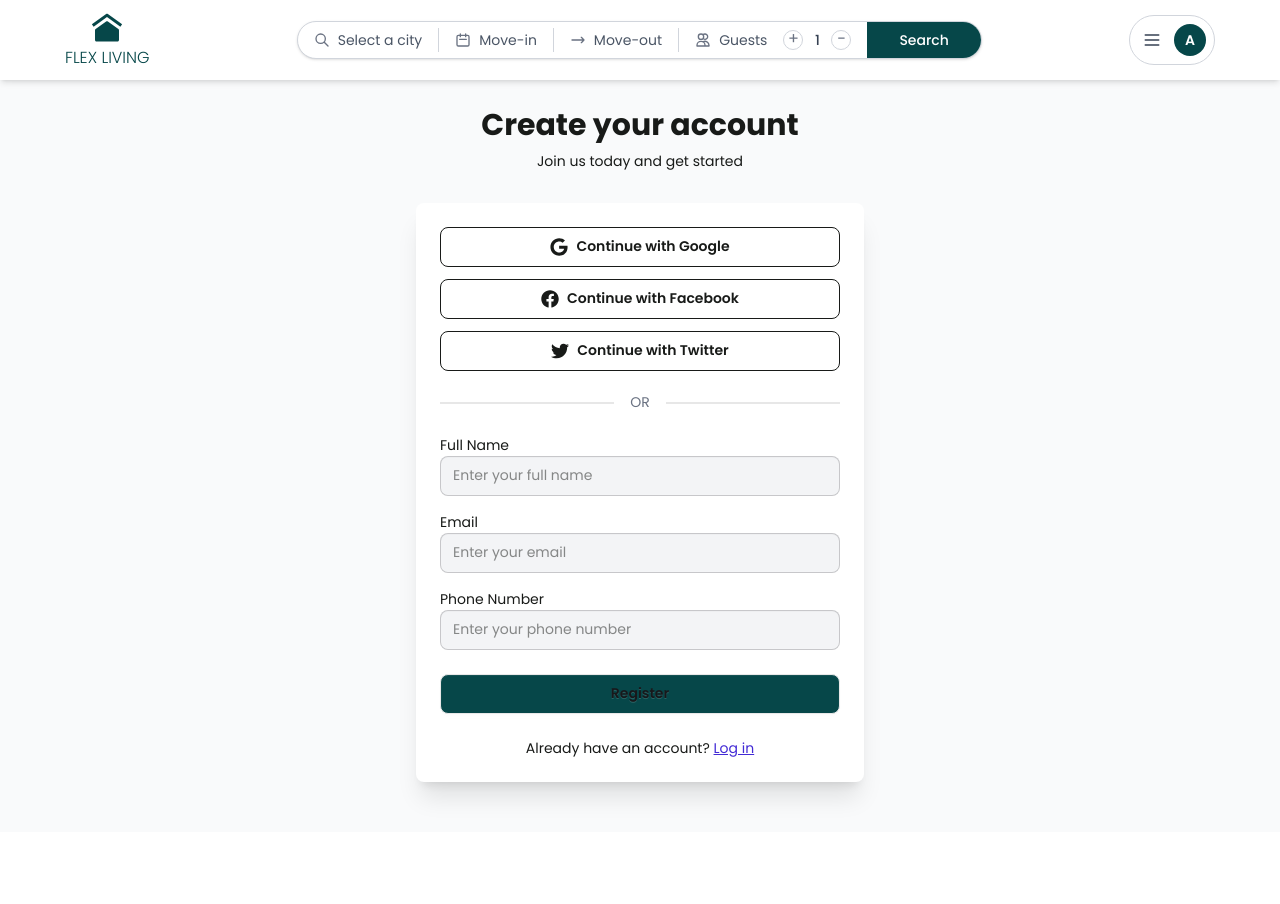
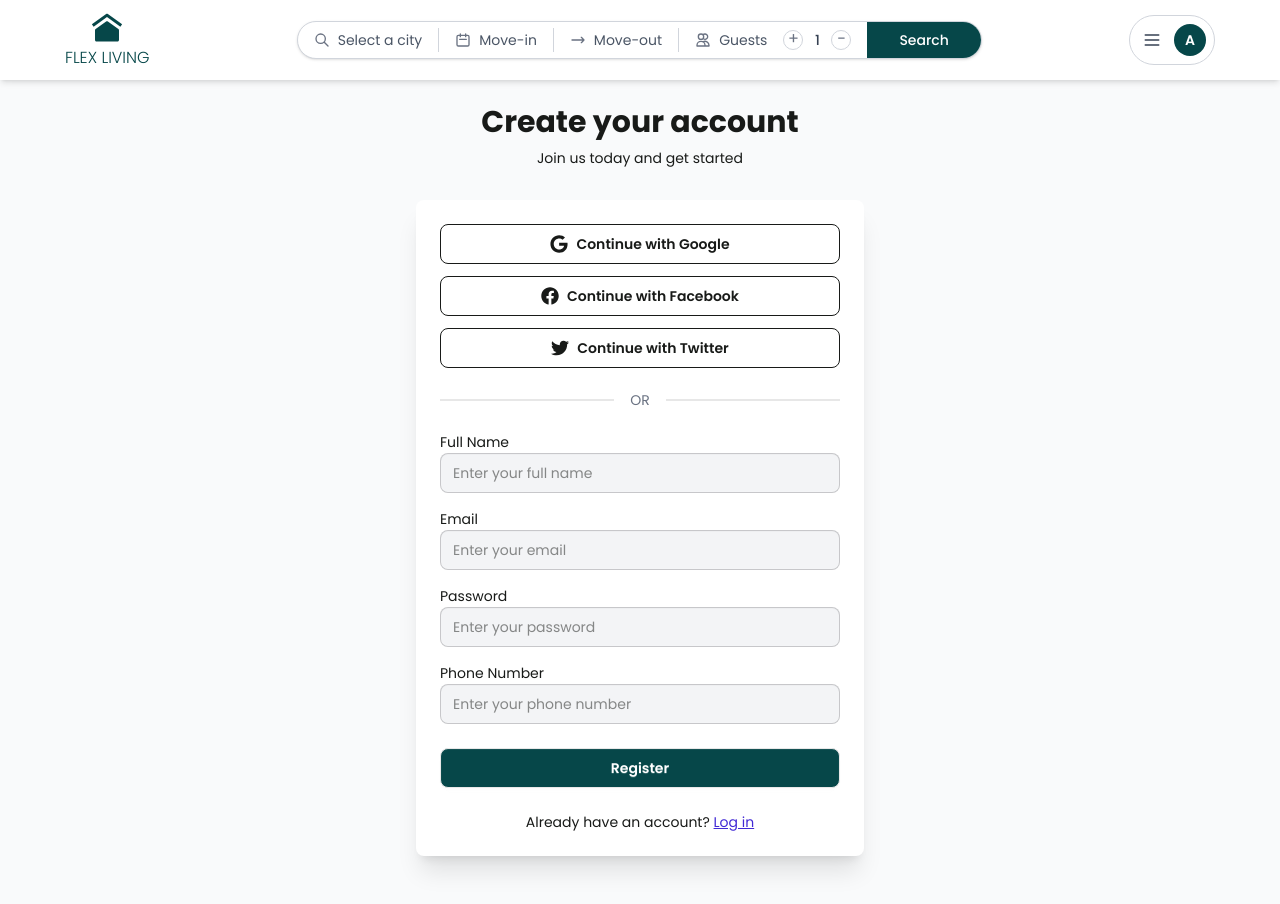
Before and after one commit to natayow/renting-web, a Next.js app: page /register in a window 1280 px wide. Before the commit the page ends 832 px from the top, so only its background shows below. Built offline with nearby package versions, Linux system fonts and the light colour scheme.

Commit message:
register formik and schema done

```diff
--- a/package.json
+++ b/package.json
@@ -11,13 +11,15 @@
   "dependencies": {
     "axios": "^1.13.2",
     "daisyui": "^5.5.5",
+    "formik": "^2.4.9",
     "jsonwebtoken": "^9.0.2",
     "next": "16.0.5",
     "next-auth": "^4.24.13",
     "react": "19.2.0",
     "react-dom": "19.2.0",
     "react-icons": "^5.5.0",
-    "react-toastify": "^11.0.5"
+    "react-toastify": "^11.0.5",
+    "yup": "^1.7.1"
   },
   "devDependencies": {
     "@tailwindcss/postcss": "^4",
--- a/src/app/login/page.tsx
+++ b/src/app/login/page.tsx
@@ -13,7 +13,6 @@ export default function Login() {
 
         <div className="card bg-white text-[#181A18] shadow-xl">
           <div className="card-body">
-            {/* Social Login Buttons */}
             <div className="space-y-3">
               <button className="btn btn-outline rounded-lg w-full gap-2">
                 <FaGoogle className="text-lg" />
@@ -29,10 +28,8 @@ export default function Login() {
               </button>
             </div>
 
-            {/* Divider */}
             <div className="divider text-gray-500">OR</div>
 
-            {/* Registration Form */}
             <form className="space-y-4">
               <div className="form-control">
                 <label className="label text-[#181A18]">
@@ -70,7 +67,6 @@ export default function Login() {
               </div>
             </form>
 
-            {/* Login Link */}
             <p className="text-center text-[#181A18] text-sm  mt-4">
               Haven't created an account?{" "}
               <a href="/register" className="link link-primary">
--- a/src/app/register/page.tsx
+++ b/src/app/register/page.tsx
@@ -1,9 +1,51 @@
 "use client";
 
+import { useFormik } from "formik";
 import React, { useState } from "react";
 import { FaGoogle, FaFacebook, FaTwitter } from "react-icons/fa";
+import { toast } from "react-toastify";
+import { useRouter, useSearchParams } from "next/navigation";
+import { registerSchema } from "./schemas/registerSchema";
+import axiosInstance from "@/utils/axiosInstance";
 
 export default function Register() {
+  const router = useRouter();
+  const [isLoading, setIsLoading] = useState(false);
+  const formik = useFormik({
+    initialValues: {
+      email: "",
+      fullName: "",
+      password: "",
+      phoneNumber: "",
+    },
+    onSubmit: async (values, { setSubmitting }) => {
+      try {
+        setIsLoading(true);
+        setSubmitting(true);
+
+        const response = await axiosInstance.post("/api/auth/register", {
+          email: values.email,
+          fullName: values.fullName,
+          password: values.password,
+          phoneNumber: values.phoneNumber,
+        });
+
+        toast.success("Registration successful! Please login to continue.");
+
+        router.push("/login");
+      } catch (error: any) {
+        const errorMessage =
+          error.response?.data?.message ||
+          "Registration failed. Please try again.";
+        toast.error(errorMessage);
+        console.error("Registration error:", error);
+      } finally {
+        setIsLoading(false);
+        setSubmitting(false);
+      }
+    },
+    validationSchema: registerSchema,
+  });
   return (
     <div className="min-h-screen bg-gray-50 mt-8 flex items-center justify-center  py-12 px-4 sm:px-6 lg:px-8">
       <div className="max-w-md w-full space-y-8">
@@ -18,7 +60,6 @@ export default function Register() {
 
         <div className="card bg-white text-[#181A18] shadow-xl">
           <div className="card-body">
-            {/* Social Login Buttons */}
             <div className="space-y-3">
               <button className="btn btn-outline rounded-lg w-full gap-2">
                 <FaGoogle className="text-lg" />
@@ -34,11 +75,9 @@ export default function Register() {
               </button>
             </div>
 
-            {/* Divider */}
             <div className="divider text-gray-500">OR</div>
 
-            {/* Registration Form */}
-            <form className="space-y-4">
+            <form onSubmit={formik?.handleSubmit} className="space-y-4">
               <div className="form-control ">
                 <label className="label text-[#181A18]">
                   <span className="label-text ">Full Name</span>
@@ -46,10 +85,17 @@ export default function Register() {
                 <input
                   type="text"
                   name="fullName"
+                  onChange={formik?.handleChange}
+                  value={formik?.values?.fullName}
                   placeholder="Enter your full name"
                   className="input bg-gray-100 input-bordered rounded-lg w-full"
                   required
                 />
+                {formik?.errors?.fullName && formik?.touched?.fullName && (
+                  <p id="feedback" className="text-red-500 text-sm mt-1">
+                    {formik?.errors?.fullName}
+                  </p>
+                )}
               </div>
 
               <div className="form-control">
@@ -59,10 +105,37 @@ export default function Register() {
                 <input
                   type="email"
                   name="email"
+                  onChange={formik?.handleChange}
+                  value={formik?.values?.email}
                   placeholder="Enter your email"
                   className="input bg-gray-100 rounded-lg input-bordered w-full"
                   required
                 />
+                {formik?.errors?.email && formik?.touched?.email && (
+                  <p id="feedback" className="text-red-500 text-sm mt-1">
+                    {formik?.errors?.email}
+                  </p>
+                )}
+              </div>
+
+              <div className="form-control">
+                <label className="label text-[#181A18]">
+                  <span className="label-text">Password</span>
+                </label>
+                <input
+                  type="password"
+                  name="password"
+                  onChange={formik?.handleChange}
+                  value={formik?.values?.password}
+                  placeholder="Enter your password"
+                  className="input bg-gray-100 rounded-lg input-bordered w-full"
+                  required
+                />
+                {formik?.errors?.password && formik?.touched?.password && (
+                  <p id="feedback" className="text-red-500 text-sm mt-1">
+                    {formik?.errors?.password}
+                  </p>
+                )}
               </div>
 
               <div className="form-control">
@@ -72,23 +145,30 @@ export default function Register() {
                 <input
                   type="tel"
                   name="phoneNumber"
+                  onChange={formik?.handleChange}
+                  value={formik?.values?.phoneNumber}
                   placeholder="Enter your phone number"
                   className="input rounded-lg bg-gray-100 input-bordered w-full"
                   required
                 />
+                {formik?.errors?.phoneNumber &&
+                  formik?.touched?.phoneNumber && (
+                    <p id="feedback" className="text-red-500">
+                      {formik?.errors?.phoneNumber}
+                    </p>
+                  )}
               </div>
 
               <div className="form-control mt-6">
                 <button
                   type="submit"
-                  className=" rounded-lg btn bg-[#064749] w-full"
+                  className=" rounded-lg btn bg-[#064749] text-white w-full"
                 >
                   Register
                 </button>
               </div>
             </form>
 
-            {/* Login Link */}
             <p className="text-center text-[#181A18] text-sm  mt-4">
               Already have an account?{" "}
               <a href="/login" className="link link-primary">
--- /dev/null
+++ b/src/app/register/schemas/registerSchema.ts
@@ -0,0 +1,19 @@
+import * as Yup from 'yup';
+
+export const registerSchema = Yup.object().shape({
+    email: Yup.string()
+    .required('Email is required')
+    .email('Email format is invalid'),
+    fullName: Yup.string()
+    .required('Name is required')
+    .min(3, 'Name must have minimum 3 characters')
+    .max(250, 'Character limit is 250'),
+    password: Yup.string()
+    .required('Password is required')
+    .min(8, 'Password must have minimum 8 characters')
+    .max(250, 'Character limit is 250'),
+    phoneNumber: Yup.string()
+    .required('Phone number is required')
+    .min(10, 'Phone number must have minimum 10 characters'),
+
+})
--- /dev/null
+++ b/src/utils/axiosInstance.ts
@@ -0,0 +1,7 @@
+import axios from 'axios';
+
+const axiosInstance = axios.create({
+    baseURL: 'http://localhost:8000'
+});
+
+export default axiosInstance;
```
Also changed, not shown: 1 other file (tests, documents, lock files or other folders).
